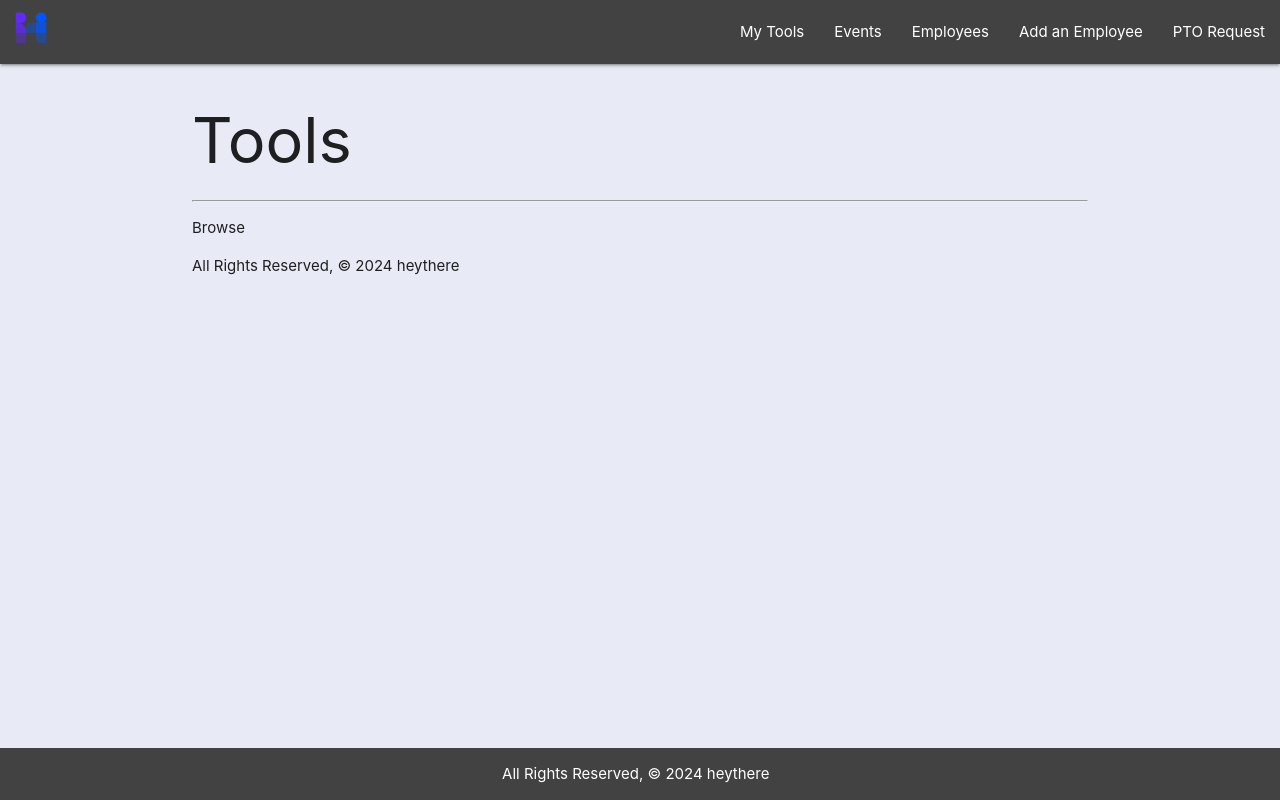
After one commit to milenap11/heythere, a Django app: page /tools/ in a window 1280 px wide. The commit adds this page. Run offline with Django 4.2, Linux system fonts and the light colour scheme.

Commit message:
added routing for tools page

```diff
--- a/heythere/main_app/templates/base.html
+++ b/heythere/main_app/templates/base.html
@@ -22,7 +22,7 @@
           <li><a href="{% url 'home' %}" class="left brand-logo"><img src="static/assets/logo.png">&nbsp;&nbsp;</a></li>
         </ul>
         <ul class="right">
-          <li><a href="#">My Tools</a></li>
+          <li><a href="{% url 'tools' %}">My Tools</a></li>
           <li><a href="{% url 'events' %}">Events</a></li>
           <li><a href="{% url 'index' %}">Employees</a></li>
           <li><a href="{% url 'employees_create' %}">Add an Employee</a></li>
--- /dev/null
+++ b/heythere/main_app/templates/tools.html
@@ -0,0 +1,8 @@
+{% extends 'base.html' %}
+
+{% block content %}
+    <h1>Tools</h1>
+    <hr>
+    <p>Browse</p>
+    <footer>All Rights Reserved, &copy; 2024 heythere</footer>
+{% endblock %}
--- a/heythere/main_app/urls.py
+++ b/heythere/main_app/urls.py
@@ -10,4 +10,5 @@ urlpatterns = [
     path('employees/<int:pk>/update/', views.EmployeeUpdate.as_view(), name='employees_update'),
     path('employees/<int:pk>/delete/', views.EmployeeDelete.as_view(), name='employees_delete'),
     path('pto_request/', views.pto_request, name='pto_request'),
+    path('tools/', views.tools, name='tools'),
 ]
--- a/heythere/main_app/views.py
+++ b/heythere/main_app/views.py
@@ -6,6 +6,10 @@ from .models import Employee
 def home(request):
   # Include an .html file extension - unlike when rendering EJS templates
   return render(request, 'home.html')
+
+# Tools view
+def tools(request):
+  return render(request, 'tools.html')
 
 # Events view
 def events(request):
```
